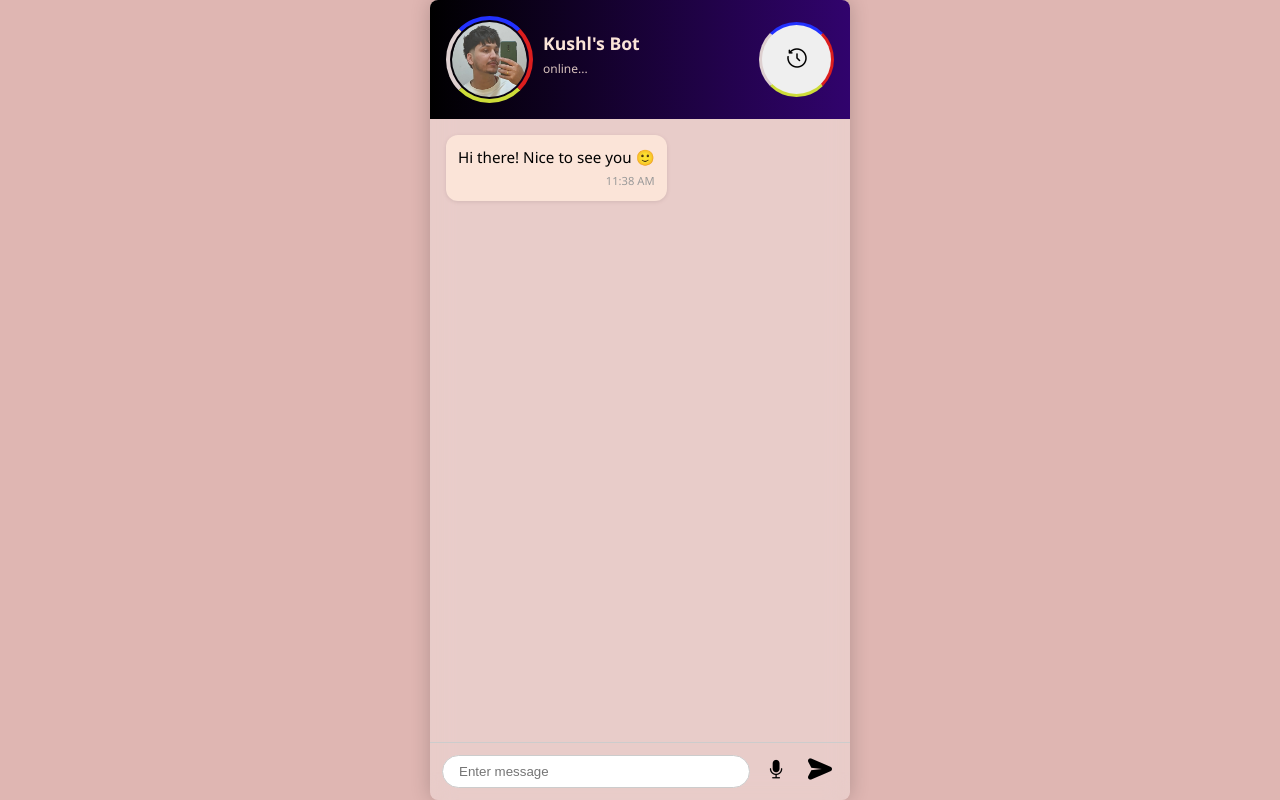
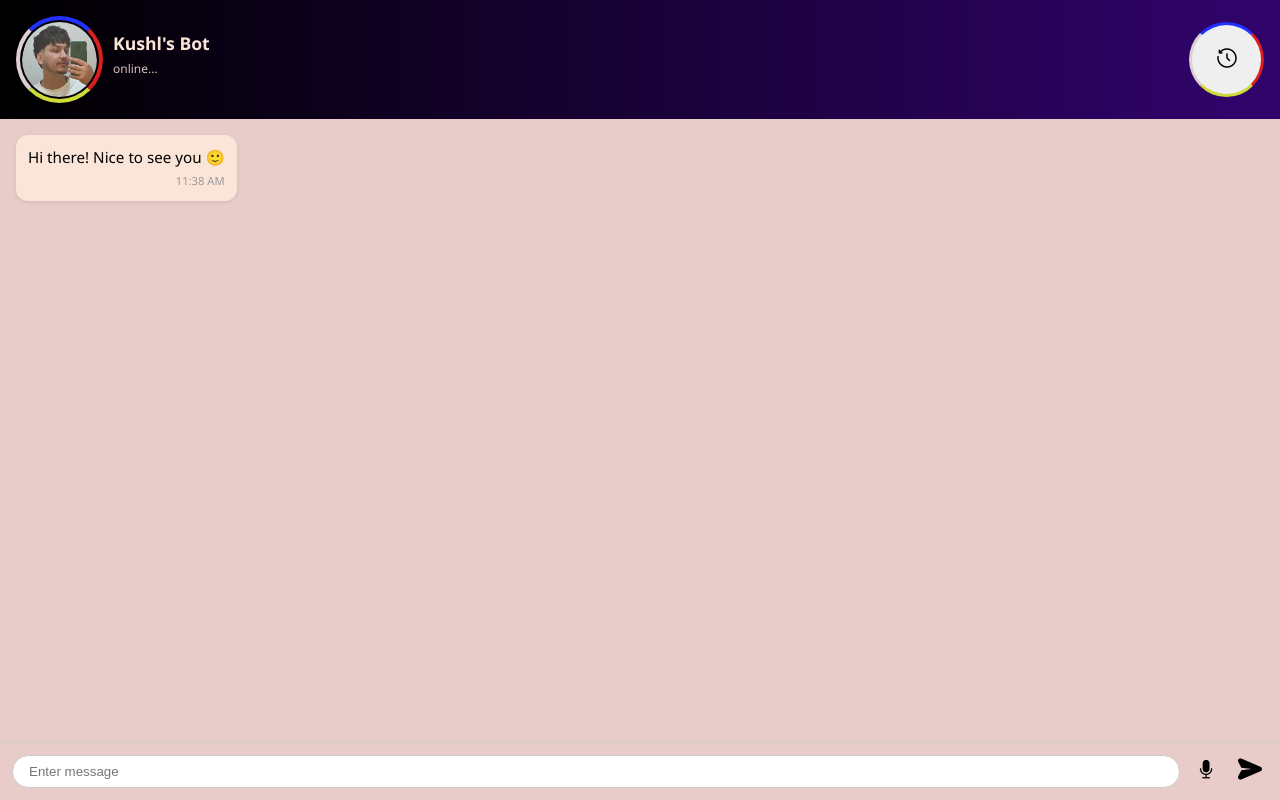
Before and after one commit to kushllll/kushl-chatbot, a Flask app: page / in a window 1280 px wide. Run offline with Flask 3, Linux system fonts and the light colour scheme.

Commit message:
fixing css chatwidget

```diff
--- a/static/style.css
+++ b/static/style.css
@@ -10,7 +10,7 @@ body {
   padding:0;
   background: #DFB6B2;
   /* background: #190019; */
-  /* height: 100vh; */
+  height: 100vh;
   display: flex;
   justify-content: center;
   align-items: center;
@@ -21,10 +21,10 @@ body {
 #chat-widget {
   background: rgba(255, 255, 255, 0.3);
   backdrop-filter: blur(12px);
-  border-radius: 8px;
+  border-radius: 0px;
   box-shadow: 0 0 20px rgba(0, 0, 0, 0.2);
   width: 100%;
-  max-width: 420px;
+  /* max-width: 420px; */
   height: 100vh;
   display: flex;
   flex-direction: column;
```
